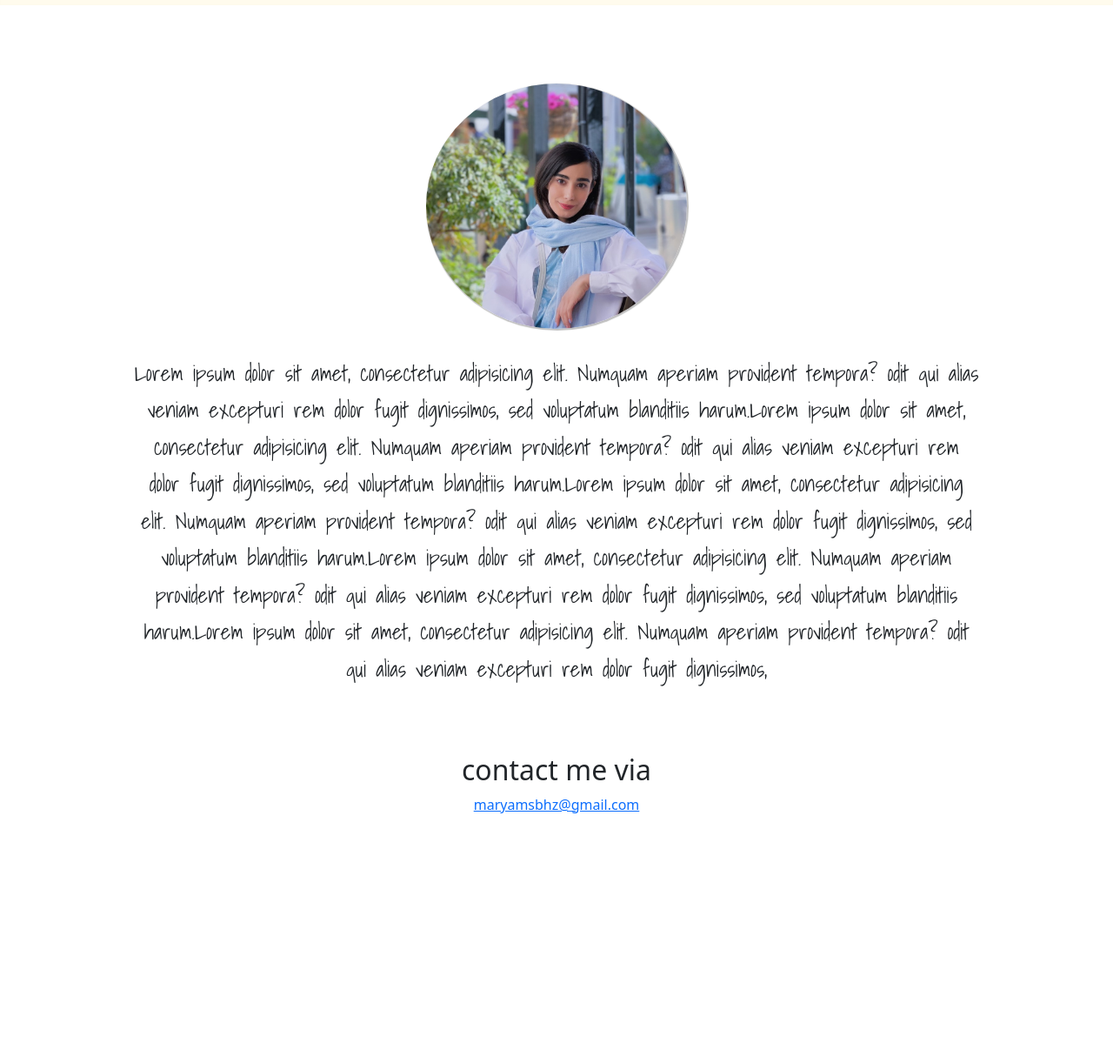
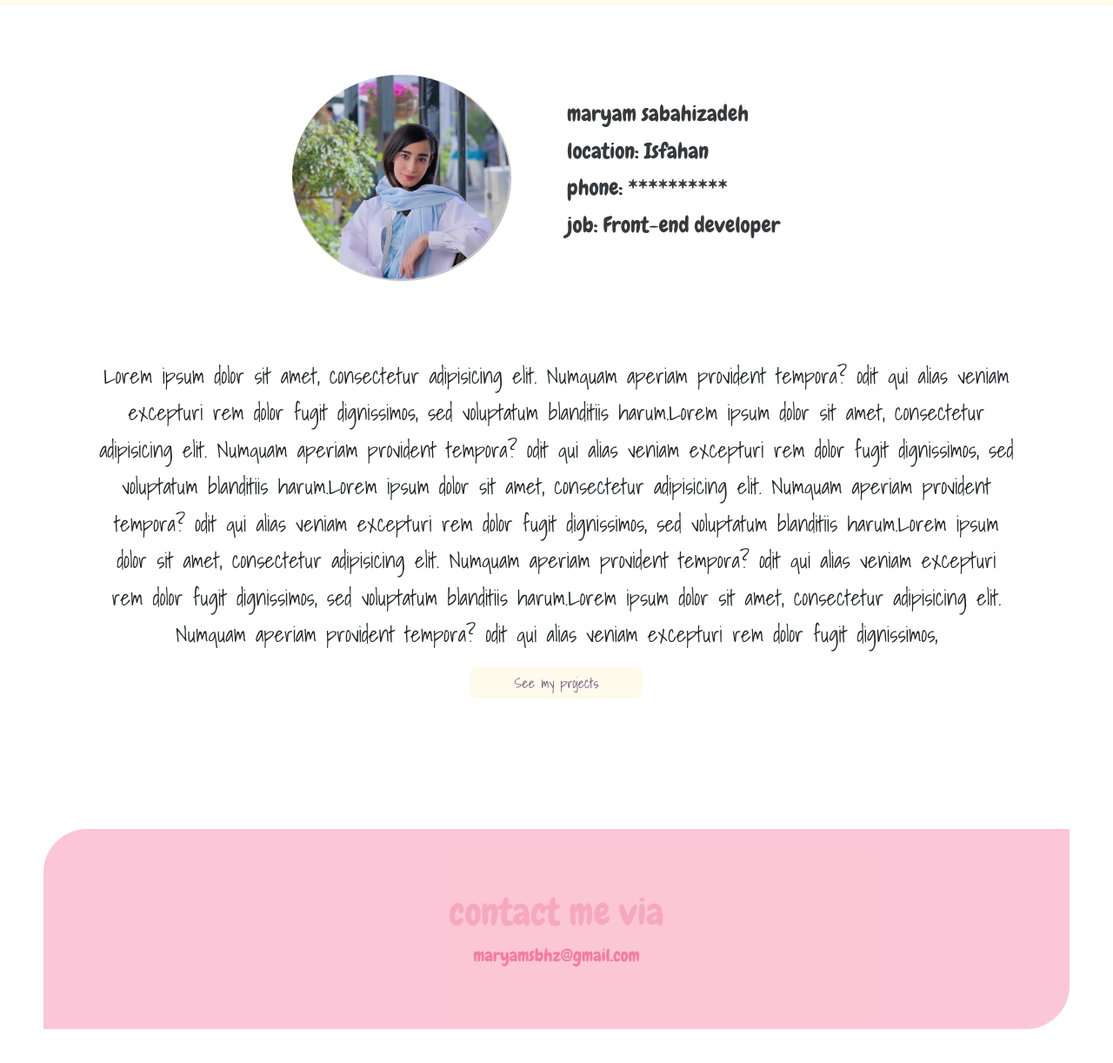
Before and after one commit to maryamsbhz/portfolio, a plain HTML site: page about.html in a window 1280 px wide. Shown: the part 52-1274 px from the top of the page at 87% size. Before the commit the page ends 989 px from the top, so only its background shows below. Drawn offline with nearby package versions, Linux system fonts and the light colour scheme; a web font is replaced by a local one.

Commit message:
Design about.html

```diff
--- a/about.html
+++ b/about.html
@@ -46,24 +46,41 @@
   </nav>
   <div class="about-me">
     <div class="container">
-      <div class="row">
-        <div class="col-12">
-          <img src="images/image0.jpeg" alt="my picture" class="img-fluid">
-          <p>
-            Lorem ipsum dolor sit amet, consectetur adipisicing elit. Numquam aperiam provident tempora? odit qui alias veniam
-            excepturi rem dolor fugit dignissimos, sed voluptatum blanditiis harum.Lorem ipsum dolor sit amet, consectetur adipisicing elit. Numquam aperiam provident tempora? odit qui alias veniam
-            excepturi rem dolor fugit dignissimos, sed voluptatum blanditiis harum.Lorem ipsum dolor sit amet, consectetur adipisicing elit. Numquam aperiam provident tempora? odit qui alias veniam
-            excepturi rem dolor fugit dignissimos, sed voluptatum blanditiis harum.Lorem ipsum dolor sit amet, consectetur adipisicing elit. Numquam aperiam provident tempora? odit qui alias veniam
-            excepturi rem dolor fugit dignissimos, sed voluptatum blanditiis harum.Lorem ipsum dolor sit amet, consectetur adipisicing elit. Numquam aperiam provident tempora? odit qui alias veniam
-            excepturi rem dolor fugit dignissimos,
+      <div class="row justify-content-center first-row">
+        <div class="col-4">
+          <img src="images/image0.jpeg" alt="my picture" class="img-fluid rounded-circle" id="pic">
+        </div>
+        <div class="personal-info col-4">
+          <p class="mt-4 ">
+            maryam sabahizadeh<br />
+            location: Isfahan<br />
+            phone: **********<br />
+            job: Front-end developer<br />
           </p>
         </div>
       </div>
+      <div class="row">
+        <div class="info">
+          <p>
+            Lorem ipsum dolor sit amet, consectetur adipisicing elit. Numquam aperiam provident tempora? odit qui alias veniam
+            excepturi rem dolor fugit dignissimos, sed voluptatum blanditiis harum.Lorem ipsum dolor sit amet, consectetur
+            adipisicing elit. Numquam aperiam provident tempora? odit qui alias veniam
+            excepturi rem dolor fugit dignissimos, sed voluptatum blanditiis harum.Lorem ipsum dolor sit amet, consectetur
+            adipisicing elit. Numquam aperiam provident tempora? odit qui alias veniam
+            excepturi rem dolor fugit dignissimos, sed voluptatum blanditiis harum.Lorem ipsum dolor sit amet, consectetur
+            adipisicing elit. Numquam aperiam provident tempora? odit qui alias veniam
+            excepturi rem dolor fugit dignissimos, sed voluptatum blanditiis harum.Lorem ipsum dolor sit amet, consectetur
+            adipisicing elit. Numquam aperiam provident tempora? odit qui alias veniam
+            excepturi rem dolor fugit dignissimos,
+          </p>
+          <a href="" class="btn ">See my projects</a>
+        </div>
+      </div>
     </div>
-    <div class="contact-me">
-      <h2>contact me via</h2>
-      <a href="google.com">maryamsbhz@gmail.com</a>
-    </div>
+
+  <div class="col align-self-center contact-me">
+    <h2>contact me via</h2>
+    <a href="google.com">maryamsbhz@gmail.com</a>
   </div>
 </body>
 </html>
--- a/style/style.css
+++ b/style/style.css
@@ -12,15 +12,19 @@
   .picture{
     display:none;
   }
+}
 
-}
-body{
-  text-align: center;
+@media(max-width:994px){
+  .first-row{
+    display:none;
+  }
+
 }
 
 .head{
   background-color: var(--secondary-color);
   padding: 130px 50px;
+  text-align: center;
 }
 
 .navbar{
@@ -63,6 +67,7 @@ body{
 
 .container{
   margin-top: 30px;
+  text-align: center;
 }
 
 .row{
@@ -104,10 +109,57 @@ img{
   background-color: white;
   color:var(--primary-color);
 }
-.about-me img{
-  max-width: 300px;
+
+.about-me .row{
+  margin:80px 20px;
+}
+
+#pic{
+  max-width: 250px;
   border: 0;
-  margin: 30px auto;
-  border-radius: 50%;
   box-shadow: 1px 1px 1px 1px hsl(0, 0%, 50%,0.50);
 }
+
+
+.about-me .info{
+  font-size: 20px;
+  margin-top: 10px;
+  font-family: var(--content-font);
+}
+
+.about-me .btn{
+  padding: 5px 50px;
+  background-color: var(--secondary-color);
+  color: var(--fourth-color);
+}
+
+.personal-info{
+  text-align: left;
+}
+.personal-info p{
+  font-family: var(--heading-font);
+  opacity: 0.9;
+  line-height: 1.7;
+}
+.contact-me{
+  background-color: var(--third-color);
+  opacity: 0.6;
+  text-align: center;
+  border-radius:50px 0 50px 0;
+  margin: 150px 50px;
+  padding: 70px 50px;
+}
+
+.contact-me h2{
+  font-size: 43px;
+  font-family: var(--heading-font);
+  color: hsl(342, 80%, 58%,0.5);
+}
+
+.contact-me a{
+  font-size: 20px;
+  color: #f12562;
+  opacity:1 ;
+  font-family: var(--heading-font);
+  text-decoration: none;
+}
```
